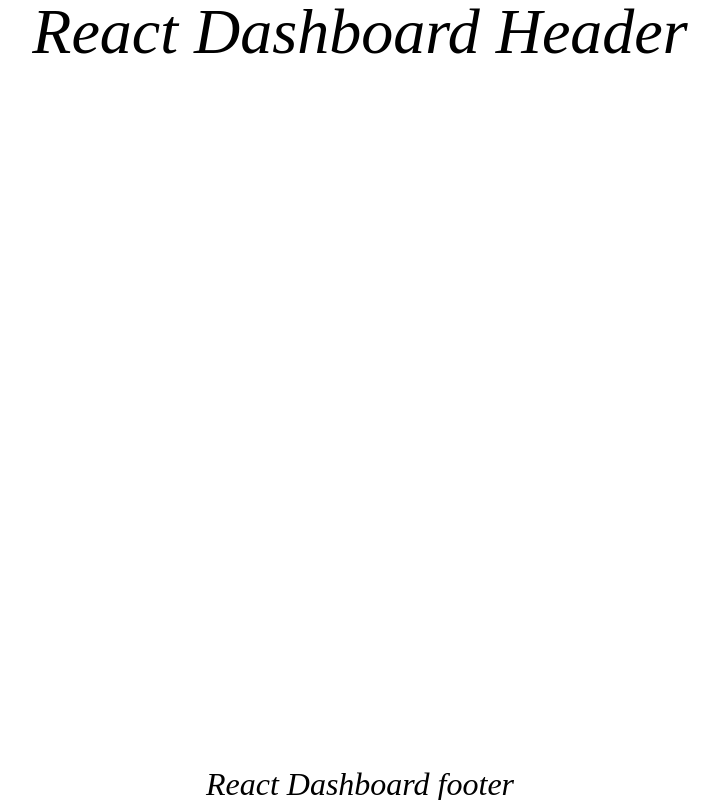
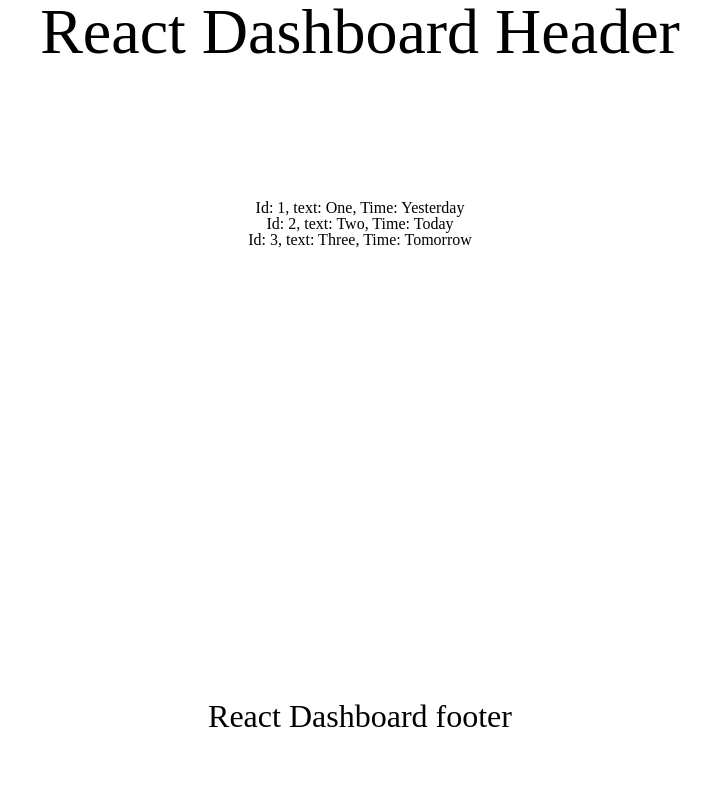
Before and after one commit to MikkelHansenAbtion/react-dashboard-1, a React (Create React App) app: page / in a window 1280 px wide. Shown: the whole page, without its empty margins (280-999 px from the left). Built offline with nearby package versions, Linux system fonts and the light colour scheme.

Commit message:
Added simple matrix component with 3 entries

```diff
--- a/src/App.js
+++ b/src/App.js
@@ -1,5 +1,6 @@
 import Header from "./components/Header";
 import Footer from "./components/Footer";
+import Matrix from "./components/Matrix";
 
 import "./assets/reset.scss";
 import "./assets/global.scss";
@@ -8,6 +9,9 @@ function App() {
     return (
         <>
             <Header />
+            <div className='content'>
+                <Matrix />
+            </div>
             <Footer />
         </>
     );
--- a/src/assets/global.scss
+++ b/src/assets/global.scss
@@ -1,3 +1,25 @@
+$header-footer-height: 100px;
+
+* {
+    box-sizing: border-box;
+    text-align: center;
+}
+
+header,
+footer {
+    height: $header-footer-height;
+    position: absolute;
+    width: 100%;
+}
+
+.content {
+    margin: $header-footer-height 5%;
+    top: $header-footer-height;
+    bottom: $header-footer-height;
+    position: absolute;
+    width: 90%;
+}
+
 h1 {
     font-size: 4rem;
 }
--- a/src/components/Footer/Footer.scss
+++ b/src/components/Footer/Footer.scss
@@ -1,12 +1,3 @@
 footer {
-    position: fixed;
-    left: 0;
     bottom: 0;
-    width: 100%;
-    align-items: center;
-    text-align: center;
-
-    h2 {
-        font-style: italic;
-    }
 }
--- a/src/components/Header/Header.scss
+++ b/src/components/Header/Header.scss
@@ -1,12 +1,3 @@
 header {
-    position: fixed;
-    left: 0;
     top: 0;
-    width: 100%;
-    align-items: center;
-    text-align: center;
-
-    h1 {
-        font-style: italic;
-    }
 }
--- /dev/null
+++ b/src/components/Matrix/Matrix.jsx
@@ -0,0 +1,33 @@
+import "./Matrix.scss";
+
+const entries = [
+    {
+        id: 1,
+        text: "One",
+        time: "Yesterday",
+    },
+    {
+        id: 2,
+        text: "Two",
+        time: "Today",
+    },
+    {
+        id: 3,
+        text: "Three",
+        time: "Tomorrow",
+    },
+];
+
+const Matrix = () => {
+    return (
+        <div className='matrix'>
+            {entries.map((entry) => (
+                <p>
+                    Id: {entry.id}, text: {entry.text}, Time: {entry.time}
+                </p>
+            ))}
+        </div>
+    );
+};
+
+export default Matrix;
--- /dev/null
+++ b/src/components/Matrix/Matrix.scss
@@ -0,0 +1,3 @@
+.matrix {
+    font-style: normal;
+}
--- /dev/null
+++ b/src/components/Matrix/index.js
@@ -0,0 +1,3 @@
+import Matrix from "./Matrix.jsx";
+
+export default Matrix;
```
